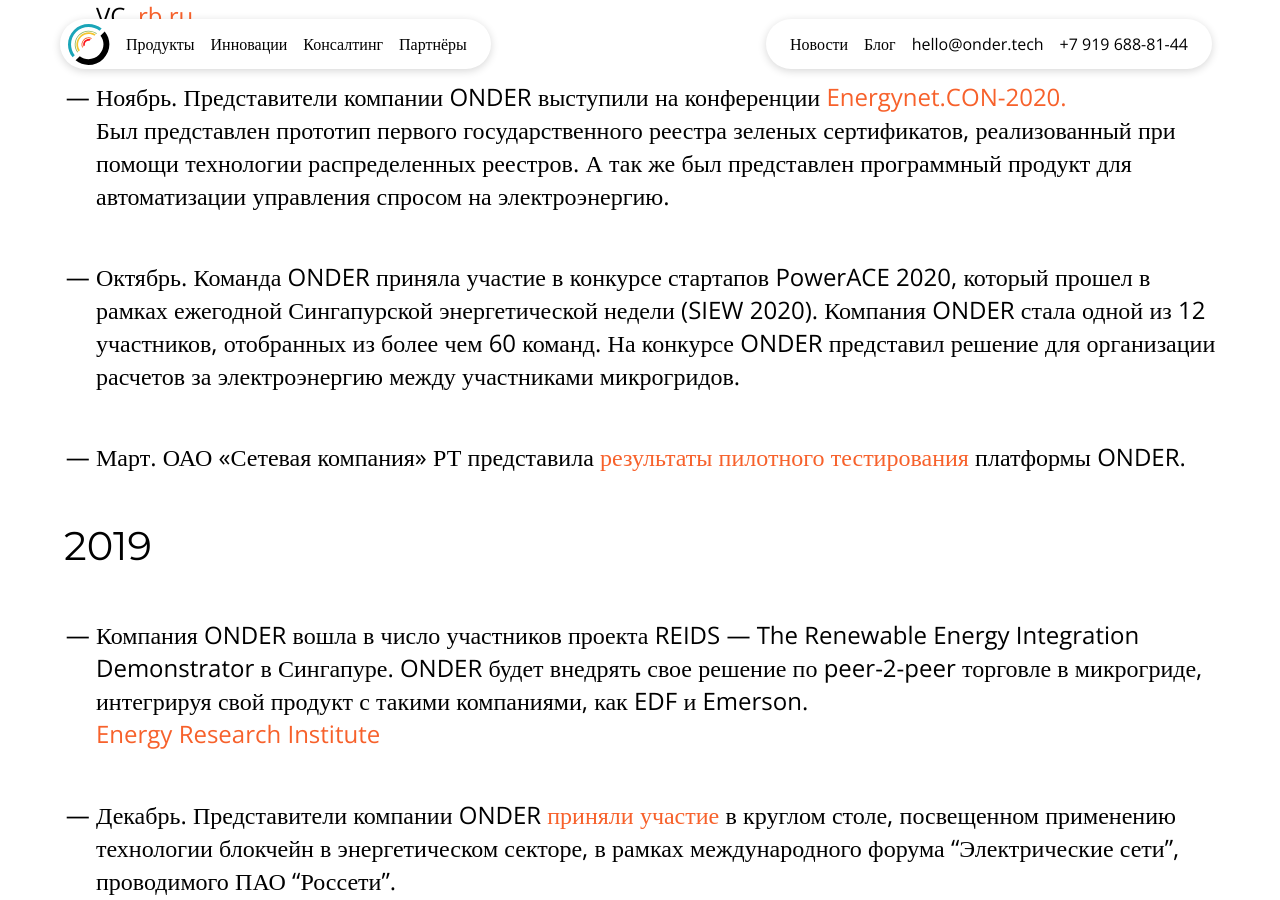
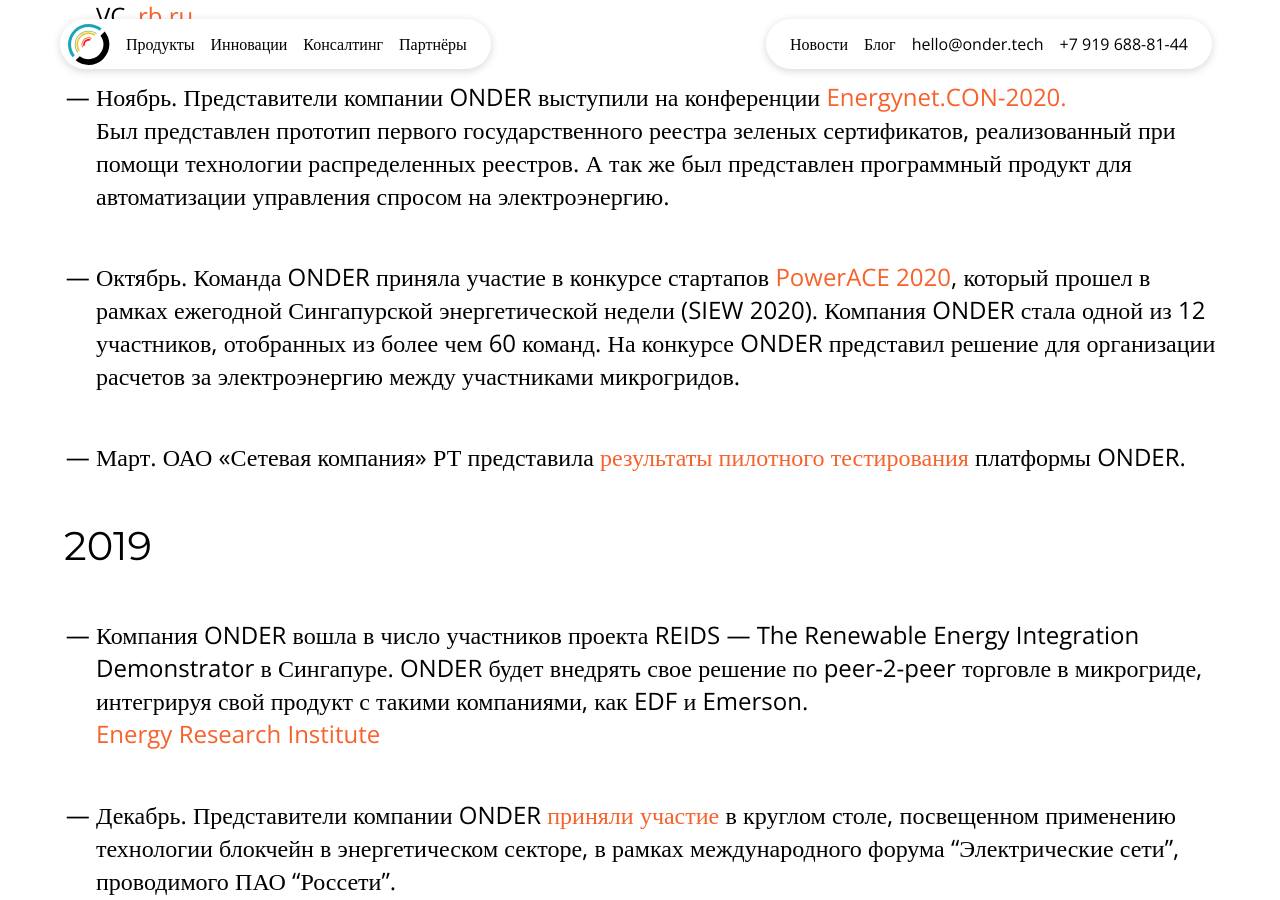
Before and after one commit to timac11/onder-site, a Jekyll site: the page built from news.md, in a window 1280 px wide and 900 px high, scrolled down 410 px. Built offline with Jekyll 4.4.1, drawn with Linux system fonts in a browser that asks for light colours; some of the changed lines change nothing that is shown.

Commit message:
Update news.md

```diff
--- a/news.md
+++ b/news.md
@@ -12,7 +12,7 @@
   [rb.ru](https://rb.ru/news/onder-pulsar/)
 - Ноябрь. Представители компании ONDER выступили на конференции [Energynet.CON-2020.](https://energynet.ru/con2020)
 Был представлен прототип первого государственного реестра зеленых сертификатов, реализованный при помощи технологии распределенных реестров. А так же был представлен программный продукт для  автоматизации управления спросом на электроэнергию.
-- Октябрь. Команда ONDER приняла участие в конкурсе стартапов PowerACE 2020, который прошел в рамках ежегодной Сингапурской энергетической недели (SIEW 2020). Компания ONDER стала одной из 12 участников, отобранных из более чем 60 команд. На конкурсе ONDER представил решение для организации расчетов за электроэнергию между участниками микрогридов.
+- Октябрь. Команда ONDER приняла участие в конкурсе стартапов [PowerACE 2020](https://www.seas.org.sg/powerace), который прошел в рамках ежегодной Сингапурской энергетической недели (SIEW 2020). Компания ONDER стала одной из 12 участников, отобранных из более чем 60 команд. На конкурсе ONDER представил решение для организации расчетов за электроэнергию между участниками микрогридов.
 - Март. ОАО «Сетевая компания» РТ представила [результаты пилотного тестирования](https://mobile.ruscable.ru/news/2020/3/26/Smartkontrakty_v_energetike__ne_mif_a_realynosty_/) платформы ONDER.
 
 
```
